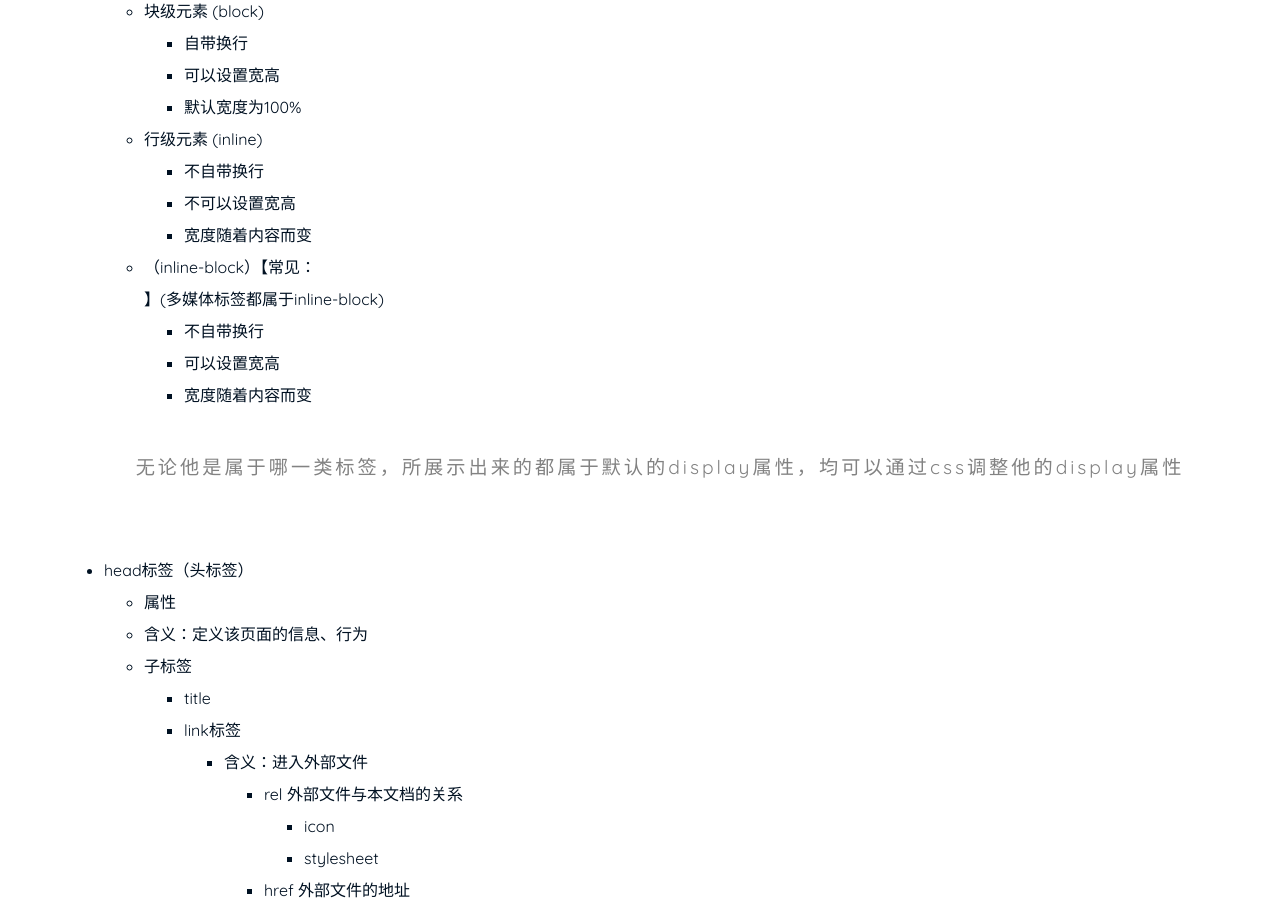
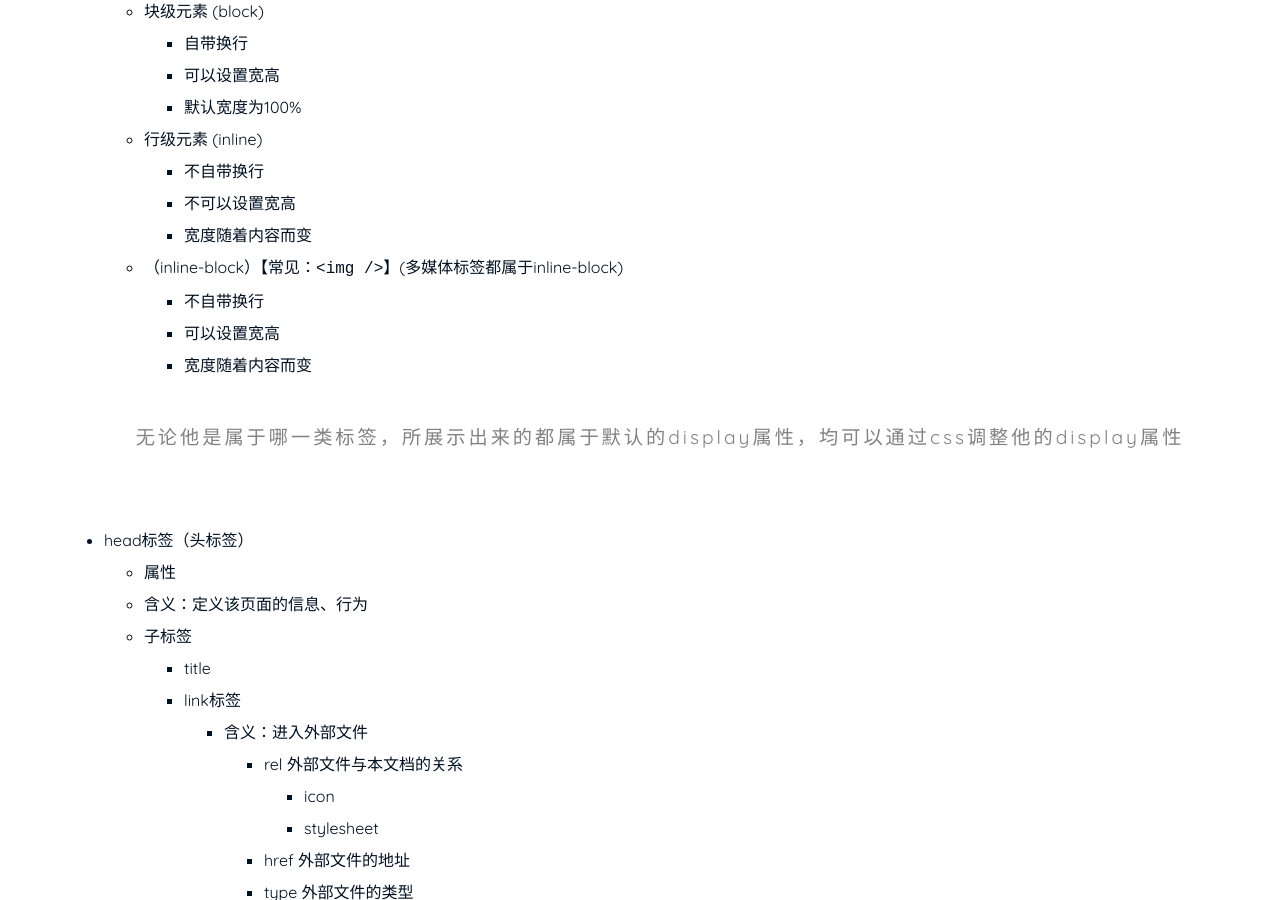
Before and after one commit to uueey123/uueey123.github.io, a Jekyll site: the page built from _posts/2020-09-16-html笔记.md, in a window 1280 px wide and 900 px high, scrolled down 1414 px. Built offline with Jekyll 4.4.1, drawn with Linux system fonts in a browser that asks for light colours.

Commit message:
uueey123

```diff
--- a/_posts/2020-09-16-html笔记.md
+++ b/_posts/2020-09-16-html笔记.md
@@ -56,7 +56,7 @@ categories: ['web基础']
         - 不自带换行
         - 不可以设置宽高
         - 宽度随着内容而变
-    - （inline-block）【常见：<img />】(多媒体标签都属于inline-block)
+    - （inline-block）【常见：`<img />`】(多媒体标签都属于inline-block)
         - 不自带换行
         - 可以设置宽高
         - 宽度随着内容而变
```
